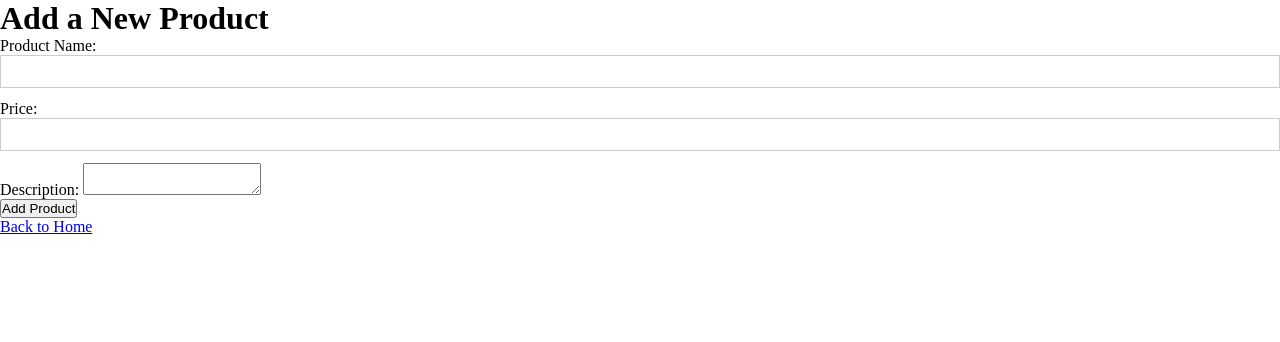
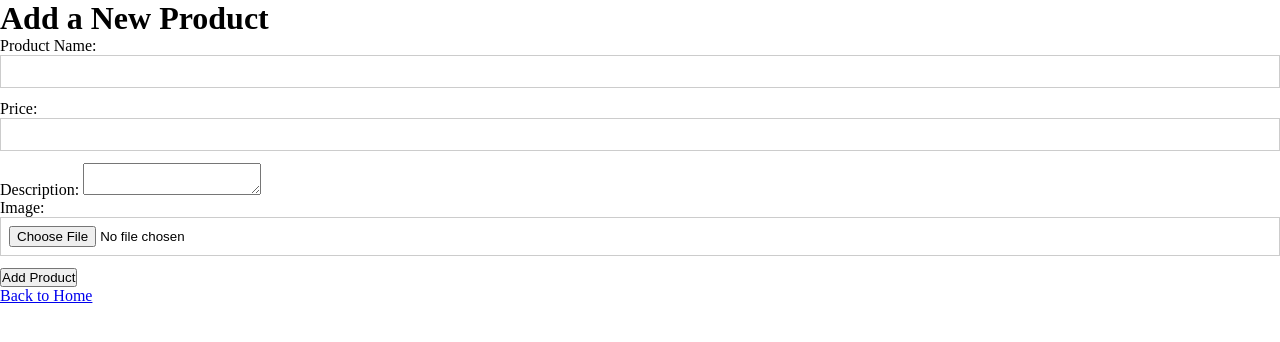
Before and after one commit to sushantp053/second, a Django app: page /addproduct/ in a window 1280 px wide. Shown: the part 38-380 px from the top of the page. Run offline with Django 5.2, Linux system fonts and the light colour scheme; the visitor is signed in with stand-in values (Sample User, id 1).

Commit message:
image working

```diff
--- a/home/templates/home/addproduct.html
+++ b/home/templates/home/addproduct.html
@@ -3,7 +3,7 @@
 {% block title %}Add Product{% endblock %}
 {% block block_content %}
     <h1>Add a New Product</h1>
-    <form method="post">
+    <form method="post" enctype="multipart/form-data">
         {% csrf_token %}
         <label for="name">Product Name:</label>
         <input type="text" id="name" name="name" required>
@@ -14,6 +14,9 @@
         <label for="description">Description:</label>
         <textarea id="description" name="description" required></textarea>
         <br>
+        <label for="image">Image:</label>
+        <input type="file" id="image" name="image" accept="image/*" required>
+        <br>
         <button type="submit">Add Product</button>
     </form>
     <p><a href="{% url 'home' %}">Back to Home</a></p>
--- a/home/views.py
+++ b/home/views.py
@@ -19,9 +19,10 @@ def addProduct(request):
         n = request.POST.get('name')
         p = request.POST.get('price')
         desc = request.POST.get('description')
+        image = request.FILES.get('image')  # Get the uploaded image file
         # image = request.FILES.get('image')
         print(n, p, desc)
-        product = Product(name=n, price=p, description=desc)
+        product = Product(name=n, price=p, description=desc, image=image)
         product.save()
 
     return render(request, 'home/addproduct.html')
--- a/second/settings.py
+++ b/second/settings.py
@@ -118,9 +118,15 @@ USE_TZ = True
 # https://docs.djangoproject.com/en/5.2/howto/static-files/
 
 STATIC_URL = 'static/'
+
+
 STATICFILES_DIRS = [
     BASE_DIR / "static",
 ]
+
+MEDIA_URL = '/media/'
+
+MEDIA_ROOT = BASE_DIR / 'media'
 
 LOGIN_URL = '/login/'  # Redirect to login page if not authenticated
 # Default primary key field type
--- a/second/urls.py
+++ b/second/urls.py
@@ -17,6 +17,8 @@ Including another URLconf
 from django.contrib import admin
 from django.urls import path
 from home.views import *
+from django.conf import settings
+from django.conf.urls.static import static
 
 urlpatterns = [
     path('admin/', admin.site.urls),
@@ -28,4 +30,4 @@ urlpatterns = [
     path('login/', signInUser, name="login_user"),  # User login view
     path('logout/', signOutUser, name="logout_user"),  # User logout view
     path('about/', about, name="about"),  # About page view
-]
+] + static(settings.MEDIA_URL, document_root=settings.MEDIA_ROOT)  # Serve media files in development
```
Also changed, not shown: media/products/Group_427319727.png (added), media/products/Group_427319727_iiecvEo.png (added).
